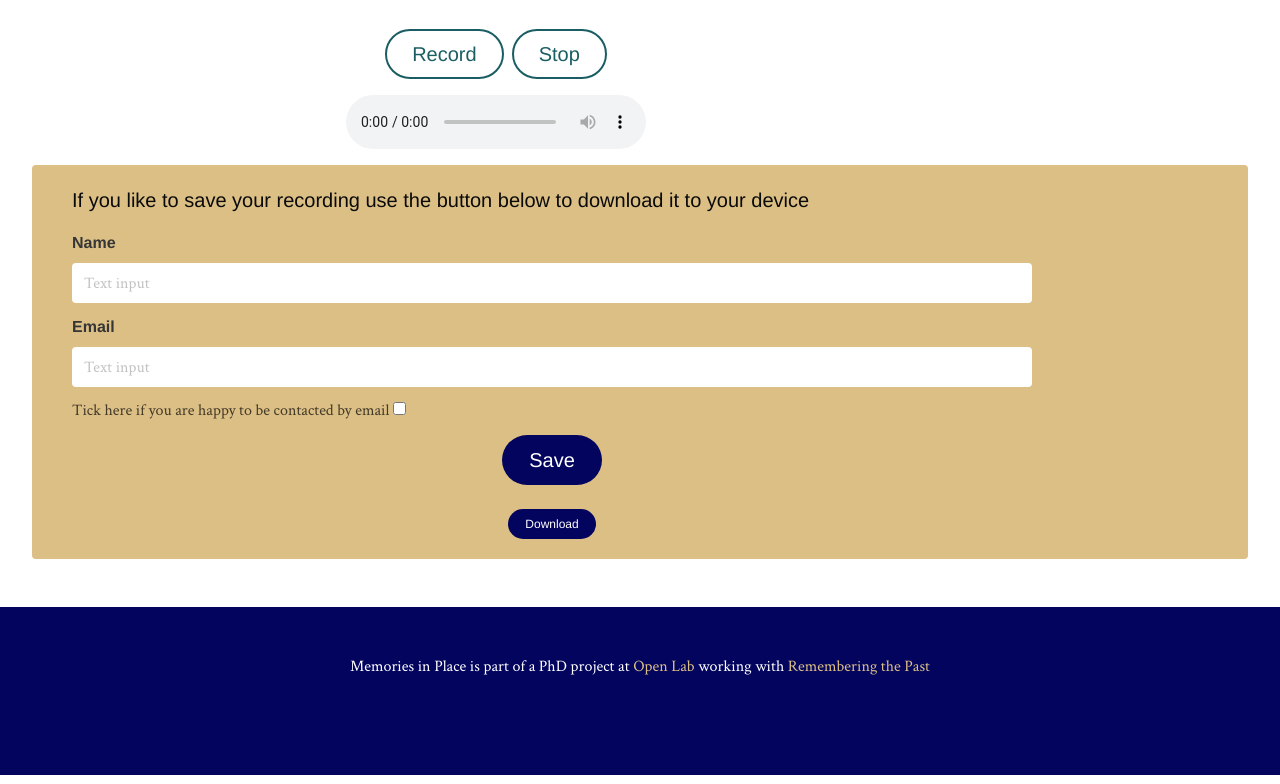
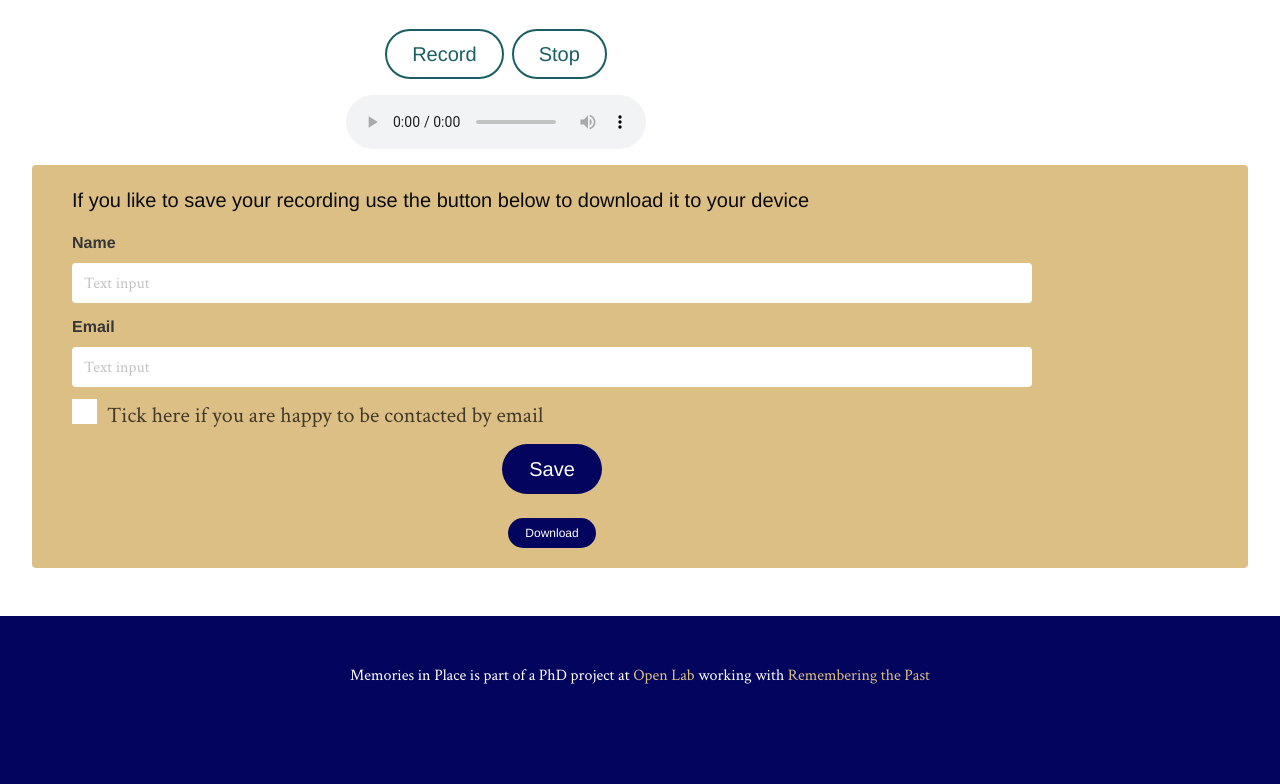
Before and after one commit to HCR-GH/MemoriesInPlace, a website: page record.html in a window 1280 px wide. Shown: the part 744-1528 px from the top of the page. Drawn offline with Linux system fonts and the light colour scheme.

Commit message:
added aditional styling

```diff
--- a/css/extrastyles.css
+++ b/css/extrastyles.css
@@ -10,9 +10,7 @@
   margin-right: auto;
 
 }
-  audio::-webkit-media-controls-play-button {
-    display: none;
-}
+
 .unsupported {
   font-size: larger;
   color: white;
@@ -32,3 +30,62 @@ body {
       margin-right: auto;
 
     }
+
+
+/*Custom Checkbox styling*/
+
+.boxcontainer {
+  display: block;
+  position: relative;
+  padding-left: 35px;
+  margin-bottom: 12px;
+  cursor: pointer;
+  font-size: 22px;
+  -webkit-user-select: none;
+  -moz-user-select: none;
+  -ms-user-select: none;
+  user-select: none;
+}
+
+/* Hide the browser's default checkbox */
+.boxcontainer input {
+  position: absolute;
+  opacity: 0;
+  cursor: pointer;
+  height: 0;
+  width: 0;
+}
+
+/* Create a custom checkbox */
+.checkmark {
+  position: absolute;
+  top: 0;
+  left: 0;
+  height: 25px;
+  width: 25px;
+  background-color: white;
+}
+/* Create the checkmark/indicator (hidden when not checked) */
+.checkmark:after {
+  content: "";
+  position: absolute;
+  display: none;
+}
+
+/* Show the checkmark when checked */
+.boxcontainer input:checked ~ .checkmark:after {
+  display: block;
+}
+
+/* Style the checkmark/indicator */
+.boxcontainer .checkmark:after {
+  left: 9px;
+  top: 5px;
+  width: 7px;
+  height: 14px;
+  border: solid black;
+  border-width: 0 3px 3px 0;
+  -webkit-transform: rotate(45deg);
+  -ms-transform: rotate(45deg);
+  transform: rotate(45deg);
+}
```
Lines whose indentation alone changed are shown as unchanged.
